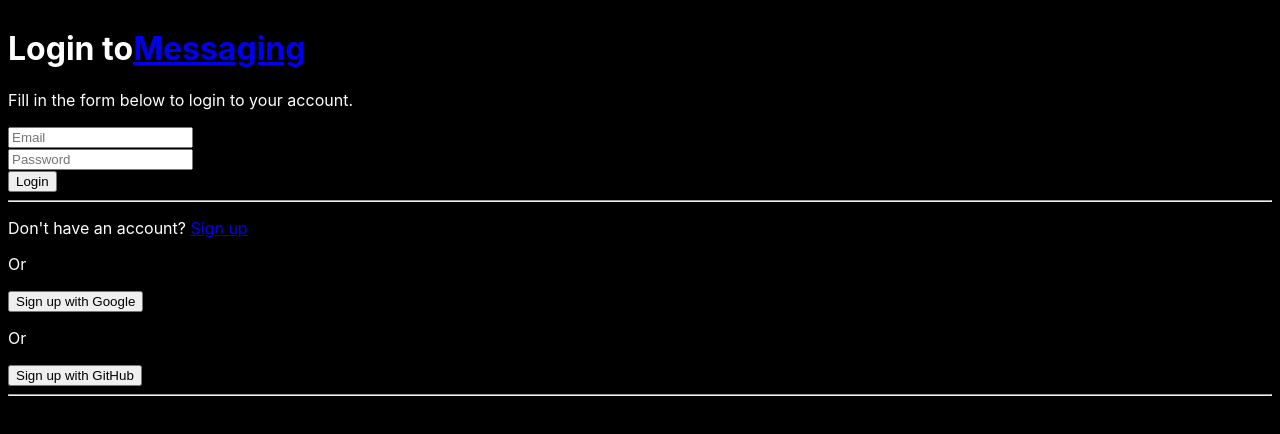
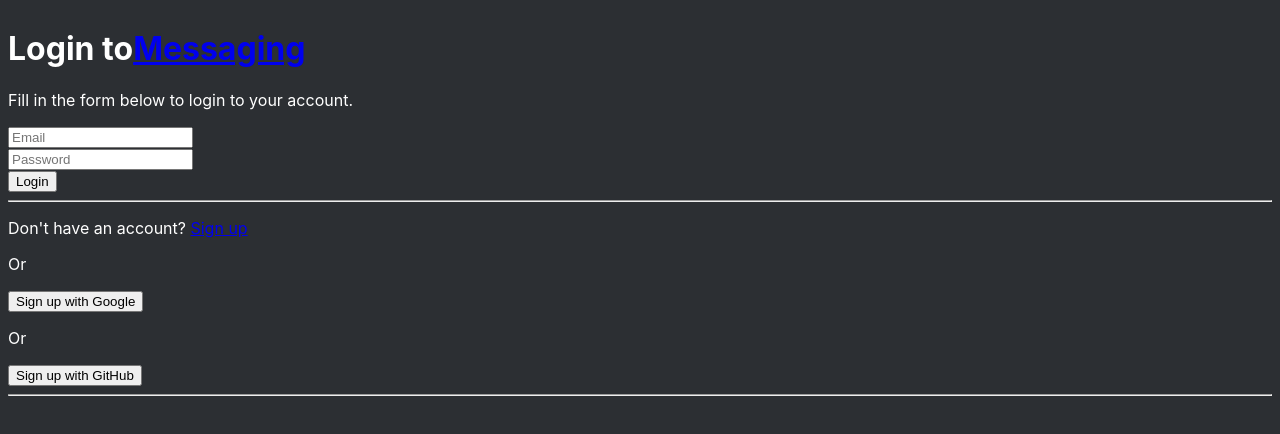
Before and after one commit to BillyMagarali/Messaging, a React (Create React App) app: page /login in a window 1280 px wide. Shown: the top 434 px of the page. Built offline with nearby package versions, Linux system fonts and the light colour scheme; no server answers.

Commit message:
added files

```diff
--- a/src/index.css
+++ b/src/index.css
@@ -9,7 +9,7 @@
   flex-direction: column;
   align-items: stretch;
   justify-content: flex-end;
-  background-color: black;
+  background-color: #2c2f33;
   color: white;
 
 }
--- a/src/pages/Chat.js
+++ b/src/pages/Chat.js
@@ -14,7 +14,7 @@
     var time = date + ' ' + month + ' ' + year + ' ' + hour + ':' + min + ':' + sec;
     return time;
 }
-console.log(timeConverter(0));
+
 
 export default class Chat extends Component {
     constructor(props) {
@@ -43,7 +43,7 @@
             this.setState({ readError: error.message });
         }
     }
-    /*myString := DateTimeToStr(UnixToDateTime(Epoch));*/
+
     handleChange(event) {
         this.setState({
             content: event.target.value,
@@ -76,9 +76,9 @@
             <div>
                 <div className="chats">
                     {this.state.chats.map(chat => {
-                        return <div>
-                            <p class="user" key={chat.timestamp}><strong>{this.state.user.email}</strong> <em>{timeConverter(chat.timestamp)}</em></p>
-                            <p class="chat" key={chat.timestamp}>{chat.content}</p>
+                        return <div key={chat.timestamp}>
+                            <p><strong>{this.state.user.email}</strong> <em>{timeConverter(chat.timestamp)}</em></p>
+                            <p>{chat.content}</p>
                         </div>
 
                     })}
--- a/src/pages/Login.js
+++ b/src/pages/Login.js
@@ -67,6 +67,7 @@
                     <p>
                         Fill in the form below to login to your account.
           </p>
+
                     <div>
                         <input
                             placeholder="Email"
--- a/src/pages/Signup.js
+++ b/src/pages/Signup.js
@@ -10,7 +10,7 @@
         this.state = {
             error: null,
             email: '',
-            password: '',
+            password: ''
         };
         this.handleChange = this.handleChange.bind(this);
         this.handleSubmit = this.handleSubmit.bind(this);
@@ -59,6 +59,7 @@
           <Link to="/">Messaging</Link>
                     </h1>
                     <p>Fill in the form below to create an account.</p>
+
                     <div>
                         <input placeholder="Email" name="email" type="email" onChange={this.handleChange} value={this.state.email}></input>
                     </div>
```
